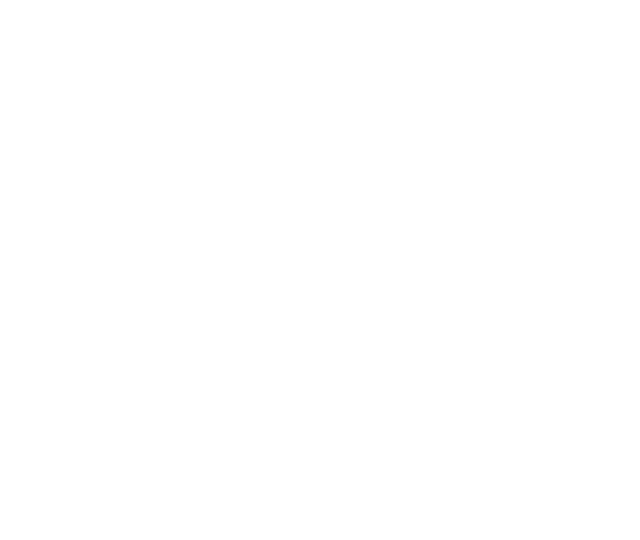
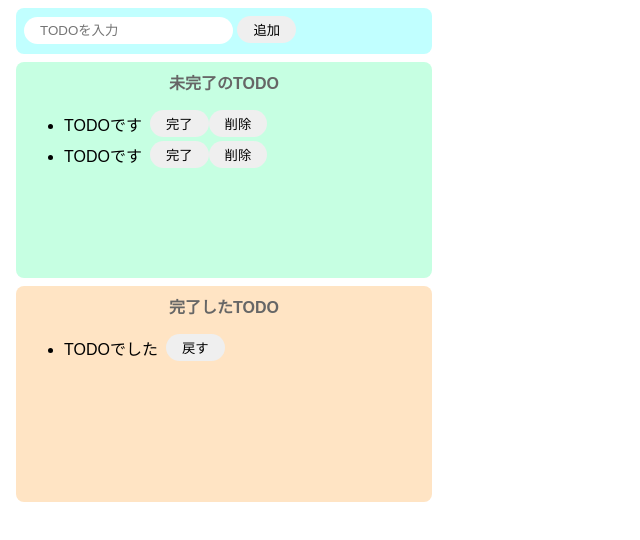
Before and after one commit to fromHeisei/todo-js, a website built with Parcel: page index.html in a window 1280 px wide. Shown: the whole page, without its empty margins (0-640 px from the left). Built offline with nearby package versions, Linux system fonts and the light colour scheme.

Commit message:
new commit

```diff
--- a/index.html
+++ b/index.html
@@ -1,16 +1,40 @@
 <!DOCTYPE html>
 <html>
+  <head>
+    <title>TODO</title>
+    <meta charset="UTF-8" />
+  </head>
 
-<head>
-	<title>Parcel Sandbox</title>
-	<meta charset="UTF-8" />
-</head>
+  <body>
+    <div class="input-area">
+      <input placeholder="TODOを入力" />
+      <button>追加</button>
+    </div>
+    <div class="iuncomplete-area">
+      <p class="title">未完了のTODO</p>
+      <ul>
+        <div class="list-row">
+          <li>TODOです</li>
+          <button>完了</button>
+          <button>削除</button>
+        </div>
+        <div class="list-row">
+          <li>TODOです</li>
+          <button>完了</button>
+          <button>削除</button>
+        </div>
+      </ul>
+    </div>
+    <div class="complete-area">
+      <p class="title">完了したTODO</p>
+      <ul>
+        <div class="list-row">
+          <li>TODOでした</li>
+          <button>戻す</button>
+        </div>
+      </ul>
+    </div>
 
-<body>
-	<div id="app"></div>
-
-	<script src="src/index.js">
-	</script>
-</body>
-
+    <script src="src/index.js"></script>
+  </body>
 </html>
--- a/src/styles.css
+++ b/src/styles.css
@@ -1,3 +1,66 @@
 body {
   font-family: sans-serif;
 }
+
+input {
+  border-radius: 16px;
+  border: none;
+  padding: 6px 16px;
+  outline: none;
+}
+
+button {
+  border-radius: 16px;
+  border: none;
+  padding: 4px 16px;
+}
+
+button:hover {
+  background-color: #ff7fff;
+  color: #fff;
+  cursor: pointer;
+}
+
+li {
+  margin-right: 8px;
+}
+
+.input-area {
+  background-color: #c1ffff;
+  width: 400px;
+  height: 30px;
+  padding: 8px;
+  margin: 8px;
+  border-radius: 8px;
+}
+
+.iuncomplete-area {
+  background-color: #c6ffe2;
+  width: 400px;
+  min-height: 200px;
+  padding: 8px;
+  margin: 8px;
+  border-radius: 8px;
+}
+
+.complete-area {
+  background-color: bisque;
+  width: 400px;
+  min-height: 200px;
+  padding: 8px;
+  margin: 8px;
+  border-radius: 8px;
+}
+
+.title {
+  text-align: center;
+  margin-top: 0;
+  font-weight: bold;
+  color: #666;
+}
+
+.list-row {
+  display: flex;
+  align-items: center;
+  padding-bottom: 4px;
+}
```
